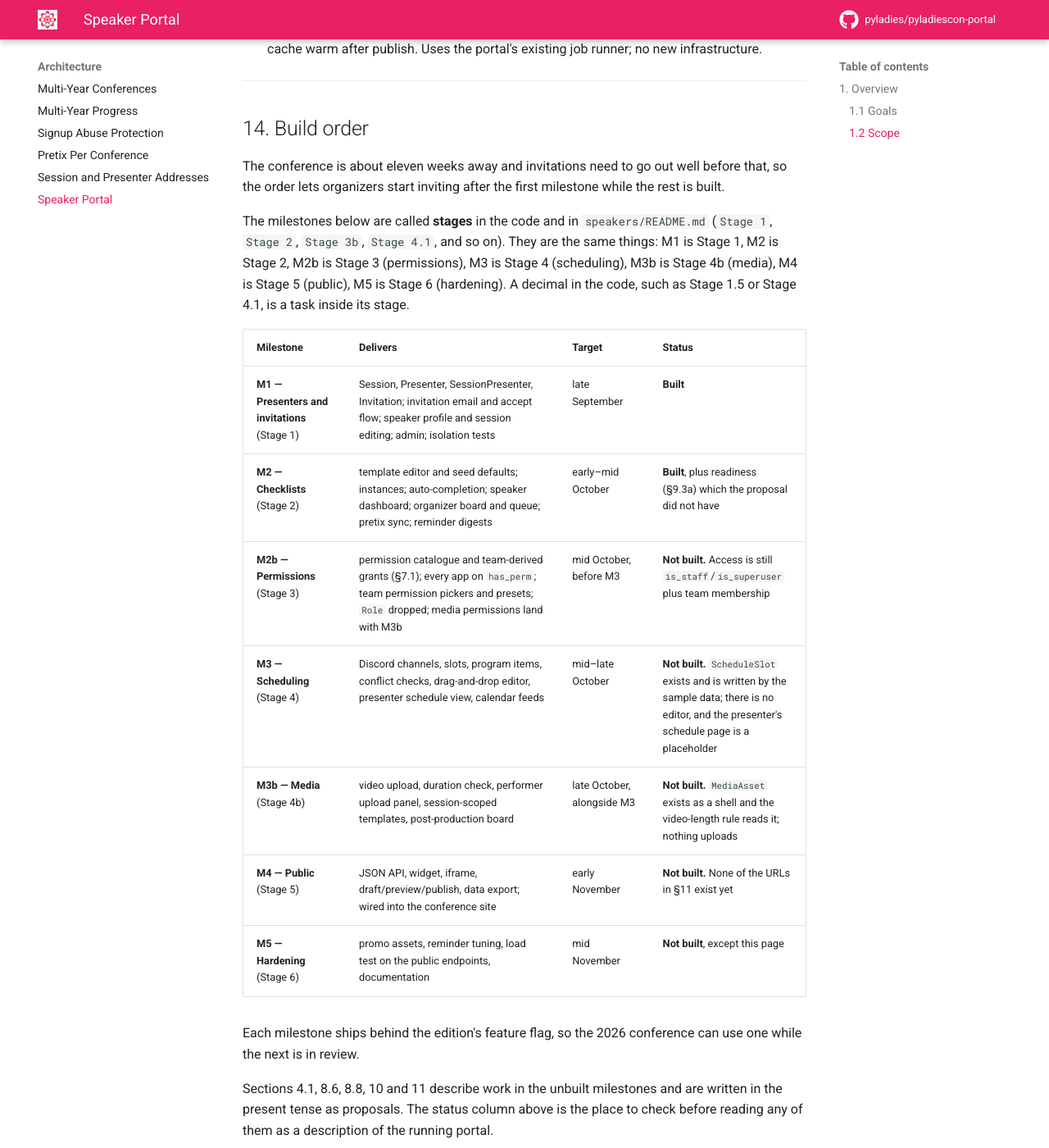
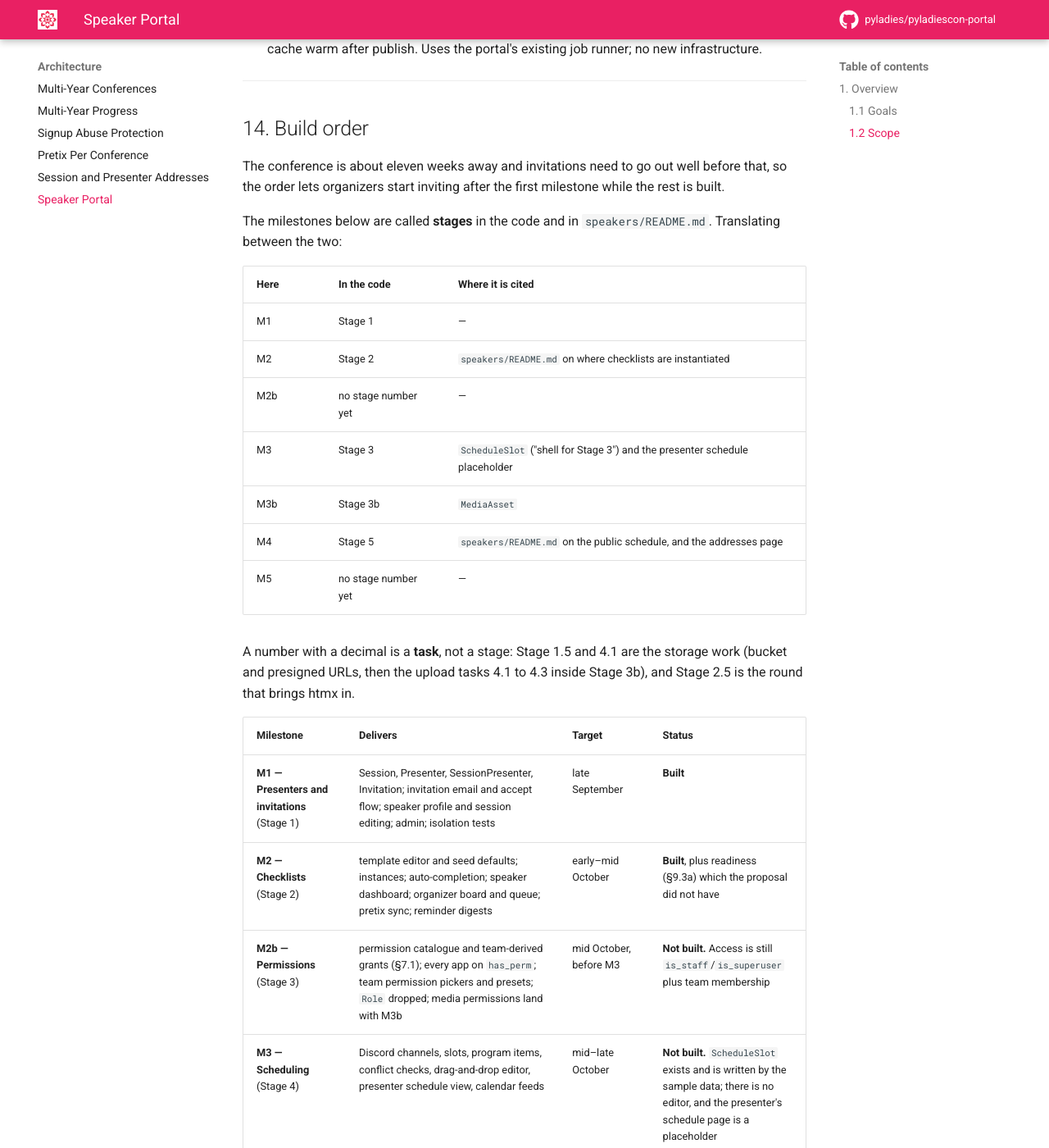
Before and after one commit to pyladies/pyladiescon-portal, an MkDocs documentation site: the page built from docs/architecture/speaker-portal.md, in a window 1280 px wide and 1400 px high, scrolled down 22806 px. Shown: the whole window at 82% size. Built offline with MkDocs 1.6.1 and Material for MkDocs 9.7.7, drawn with Linux system fonts in a browser that asks for light colours; comment, search, counter and statistics services are not loaded.

Commit message:
Review: take the stage numbers from the repository, not my notes
The mapping I added to reconcile the page's milestones with the code's
stages got them backwards, in the one paragraph a reader goes to
specifically to translate. I wrote it from a planning file of my own
rather than from the seven Stage references in the repository, and those
say something else: Stage 3 is scheduling (ScheduleSlot's "shell for
Stage 3", the presenter schedule placeholder), Stage 3b is media, Stage
5 is the public program. So the page was sending anyone reading
models.py:928 to the permissions section.

The mapping is a table now, taken from those references, naming where
each stage is cited. Permissions and hardening have no stage number in
the code, and say so rather than borrowing one. The decimals are
described as what they are: task numbers, not stages inside a stage.

A test reads that table's own column and fails on a stage the code cites
that the mapping does not translate. It matches whole numbers, since
"Stage 3b" contains "Stage 3" and a substring check passed the very
mistake this is for; I checked it fails on the mapping I shipped last
round and on a row deleted from the table.

The citation test's docstring no longer oversells what it catches: a
number that lands on the wrong section still passes, which is how the
§7.1 citation went wrong, and reading the section a number points at is
still a person's job.

```diff
--- a/docs/architecture/speaker-portal.md
+++ b/docs/architecture/speaker-portal.md
@@ -561,11 +561,21 @@ Channel and role setup is manual in 2026: organizers create channels on Discord
 The conference is about eleven weeks away and invitations need to go out well before that, so the order lets organizers start inviting after the first milestone while the rest is built.
 
 The milestones below are called **stages** in the code and in
-`speakers/README.md` (`Stage 1`, `Stage 2`, `Stage 3b`, `Stage 4.1`, and
-so on). They are the same things: M1 is Stage 1, M2 is Stage 2, M2b is
-Stage 3 (permissions), M3 is Stage 4 (scheduling), M3b is Stage 4b
-(media), M4 is Stage 5 (public), M5 is Stage 6 (hardening). A decimal in
-the code, such as Stage 1.5 or Stage 4.1, is a task inside its stage.
+`speakers/README.md`. Translating between the two:
+
+| Here | In the code | Where it is cited |
+|---|---|---|
+| M1 | Stage 1 | — |
+| M2 | Stage 2 | `speakers/README.md` on where checklists are instantiated |
+| M2b | no stage number yet | — |
+| M3 | Stage 3 | `ScheduleSlot` ("shell for Stage 3") and the presenter schedule placeholder |
+| M3b | Stage 3b | `MediaAsset` |
+| M4 | Stage 5 | `speakers/README.md` on the public schedule, and the addresses page |
+| M5 | no stage number yet | — |
+
+A number with a decimal is a **task**, not a stage: Stage 1.5 and 4.1 are
+the storage work (bucket and presigned URLs, then the upload tasks 4.1 to
+4.3 inside Stage 3b), and Stage 2.5 is the round that brings htmx in.
 
 | Milestone | Delivers | Target | Status |
 |---|---|---|---|
```
Also changed, not shown: 1 other file.
